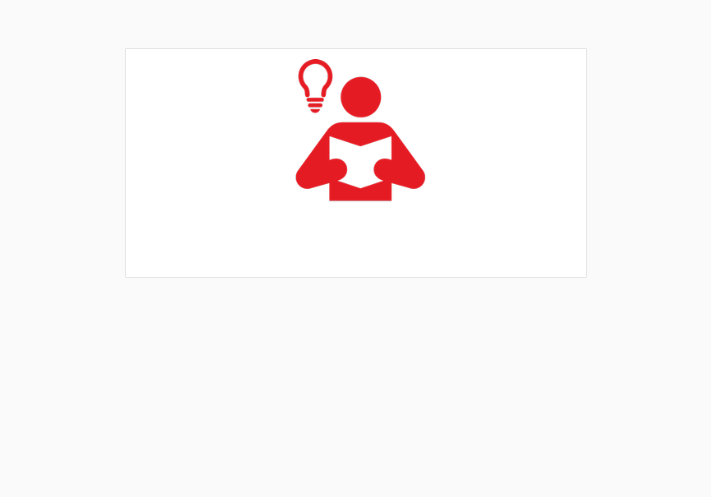
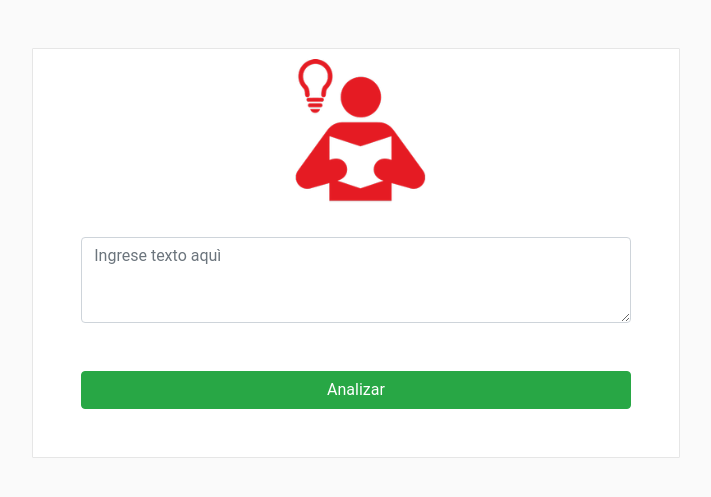
Before and after one commit to sebasandrades/lecturabilidad, a Django app: page / in a window 1280 px wide. Shown: the part 71-568 px from the top of the page, without its empty margins (284-995 px from the left). Run offline with Django 3.2, Linux system fonts and the light colour scheme; the visitor is signed in with stand-in values (Sample User, id 1); some libraries are stand-ins or nearby versions.

Commit message:
Agregue textbox para analizar el texto

```diff
--- a/lectura/views.py
+++ b/lectura/views.py
@@ -4,7 +4,13 @@ from django.contrib.auth.decorators import login_required
 
 @login_required
 def home_view(request):
+  if request.method == 'POST':
+    texto = request.POST['text']
+    return redirect('home')
+
   return render(request,'home/index.html')
+
+
 @login_required
 def about_view(request):
   return render(request,'home/about.html')
--- a/templates/home/index.html
+++ b/templates/home/index.html
@@ -9,10 +9,15 @@
 
      <div class="container h-100">
         <div class="row h-100 justify-content-center align-items-center">
-            <div class="col-sm-12 col-md-5 col-lg-5 pt-2 pl-5 pr-5 pb-5" id="auth-container">
-
+            <div class="col-sm-12 col-md-5 col-lg-7 pt-2 pl-5 pr-5 pb-5" id="auth-container">
                 <img src="{% static "img/logo.png" %}" class="img-fluid rounded mx-auto d-block pb-4" style="max-width: 60%;">
-
+                <form action="{%url "home" %}" method="post" class="mt-2">
+                    {% csrf_token %}
+                    <div class="form-group">
+                        <textarea name="text" class="form-control" placeholder="Ingrese texto aquì" rows="3"></textarea>
+                      </div>
+                    <button class="btn btn-success btn-block mt-5" type="submit">Analizar</button>
+                </form>
 
             </div>
         </div>
--- a/users/views.py
+++ b/users/views.py
@@ -4,7 +4,6 @@ from django.contrib.auth.decorators import login_required
 from django.contrib.auth.models import User
 from django.contrib.auth import authenticate, login,logout
 from django.db.utils import IntegrityError
-
 
 
 
@@ -35,12 +34,9 @@ def signup(request):
 def login_view(request):
   """Login View"""
   if request.method == 'POST':
-    print('*'*10)
     username = request.POST['email']
     password = request.POST['password']
     user = authenticate(request, username=username, password=password)
-    print(username,':',password)
-    print('*'*10)
     if user:
       login(request,user)
       return redirect('home')
```
